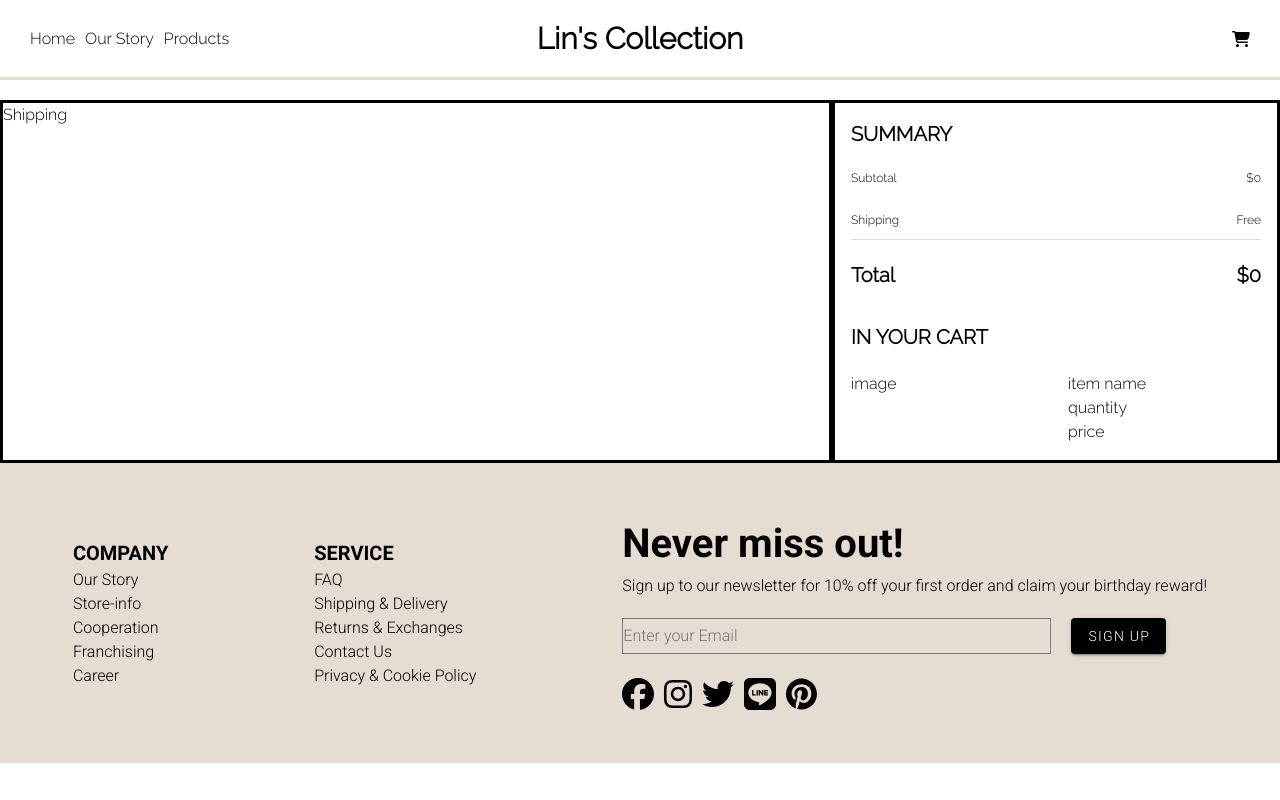
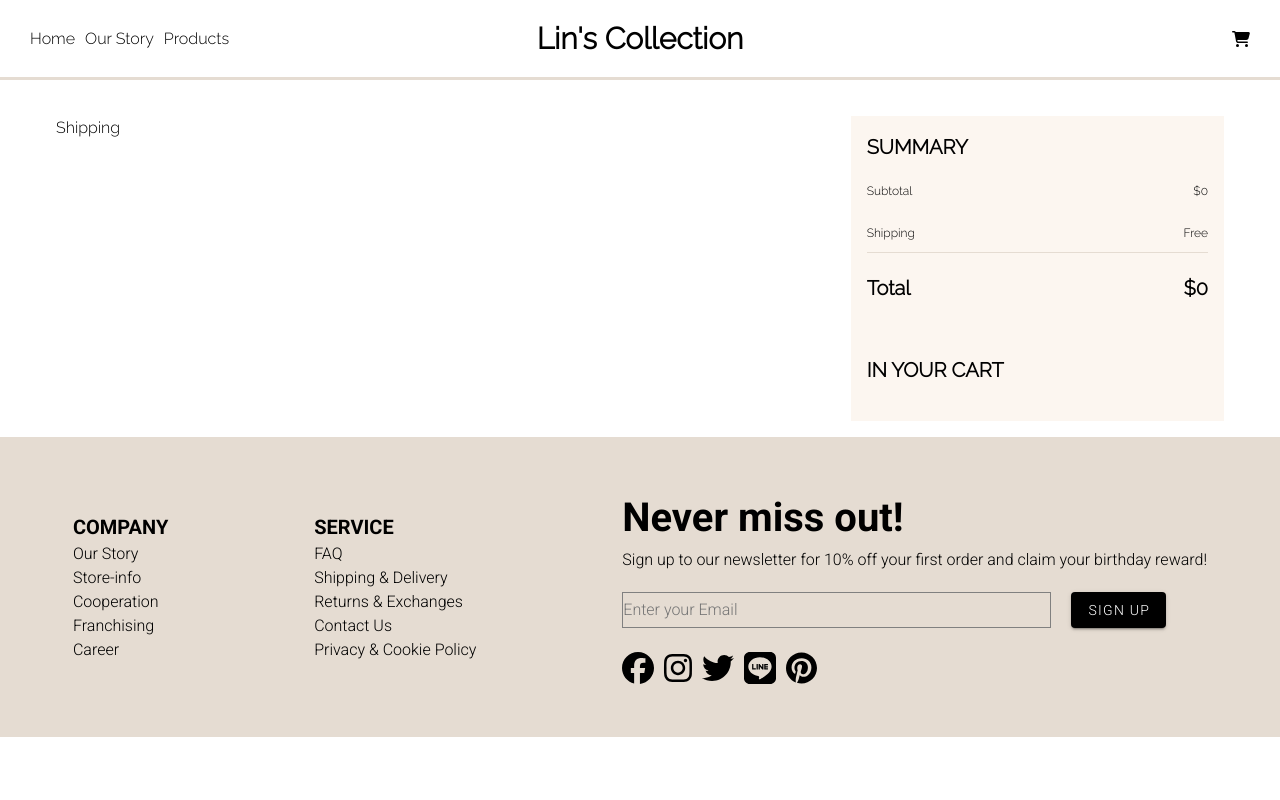
Before and after one commit to chrischlin/ecommerce-website, a Vue app: page /payment in a window 1280 px wide. Built offline with nearby package versions, Linux system fonts and the light colour scheme.

Commit message:
feat: summary temporarily completed

```diff
--- a/src/components/Payment/Summary.vue
+++ b/src/components/Payment/Summary.vue
@@ -1,4 +1,5 @@
 <template>
+    <div class="summary">
         <v-container class="amount-container">
             <div class="title">SUMMARY</div>
             <v-row>
@@ -21,15 +22,18 @@
 
         <v-container>
             <div class="title">IN YOUR CART</div>
-        <v-row>
-            <v-col>image</v-col>
+            <v-row v-for="item in products" :key="item.name">
+                <v-col cols="4">
+                    <img class="image" :src="item.imageUrl" />
+                </v-col>
                 <v-col>
-                <div>item name</div>
-                <div>quantity</div>
-                <div>price</div>
+                    <div class="item-title">{{ item.name }}</div>
+                    <div class="item-content">x{{ item.quantity }}</div>
+                    <div class="item-content">${{ item.price }}</div>
                 </v-col>
             </v-row>
         </v-container>
+    </div>
 </template>
 
 <script>
@@ -52,6 +56,17 @@ export default {
 </script>
 
 <style scoped>
+.summary {
+    background-color: #fcf6f0;
+    width: 100%;
+
+}
+
+/* amount */
+.amount-container {
+    margin-bottom: 20px;
+}
+
 .title {
     font-size: 20px;
     font-weight: bold;
@@ -83,4 +98,19 @@ export default {
     font-weight: bold;
     text-align: end;
 }
+
+/* item */
+.image {
+    width: 100px;
+    height: 100px;
+    object-fit: cover;
+}
+
+.item-title {
+    font-weight: bold;
+}
+
+.item-content {
+    font-size: 12px;
+}
 </style>
--- a/src/views/Payment.vue
+++ b/src/views/Payment.vue
@@ -1,12 +1,14 @@
 <template>
-    <div class="page">
-        <div class="info">
-            <Shipping />
-        </div>
-        <div class="summary">
-            <Summary />
-        </div>
-    </div>
+    <v-container class="page">
+        <v-row>
+            <v-col cols="8" class="info">
+                <Shipping />
+            </v-col>
+            <v-col cols="4" class="summary">
+                <Summary />
+            </v-col>
+        </v-row>
+    </v-container>
 </template>
 
 <script>
@@ -22,19 +24,10 @@ export default {
 
 <style scoped>
 .page {
-    display: flex;
-    justify-content: space-between;
     margin-top: 100px;
-    width: 100%
 }
 
-.info {
-    width: 65%;
-    border: solid black;
-}
+.info {}
 
-.summary {
-    width: 35%;
-    border: solid black;
-}
+.summary {}
 </style>
```
Lines whose indentation alone changed are shown as unchanged.
